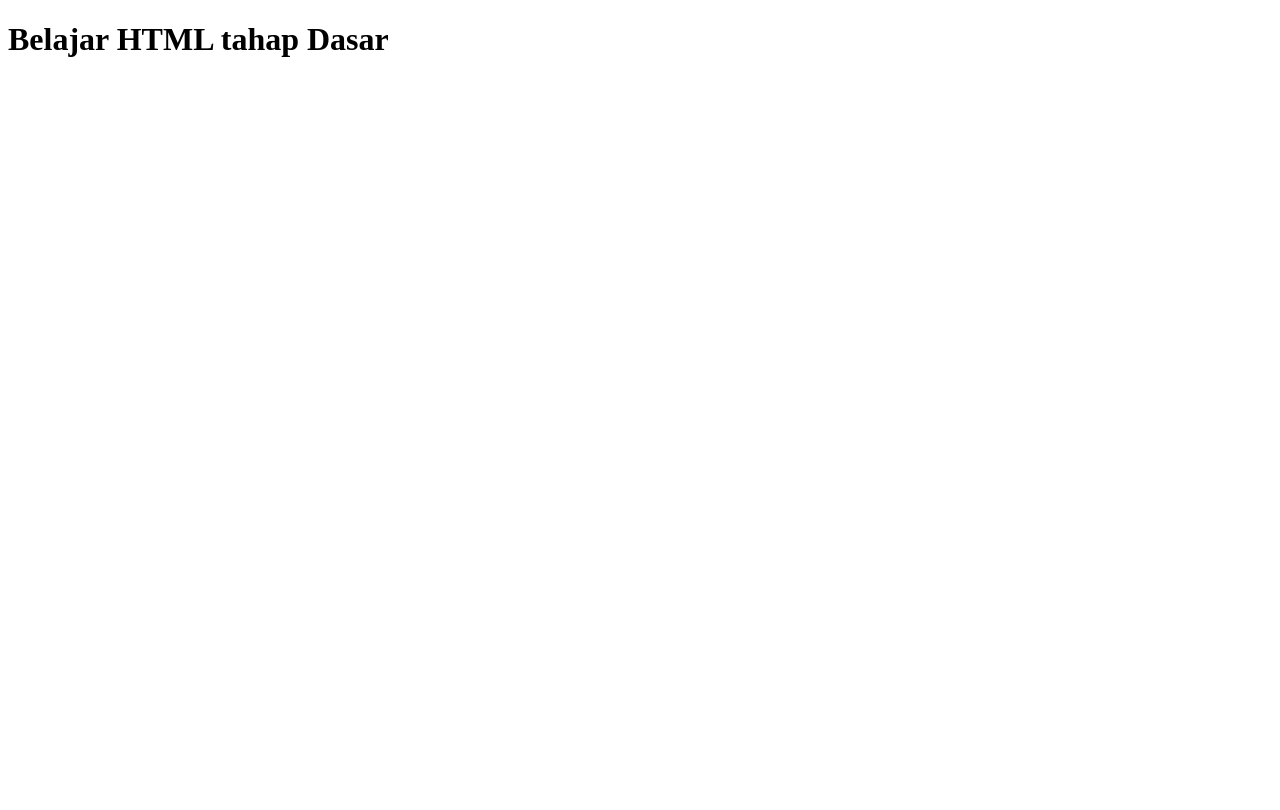
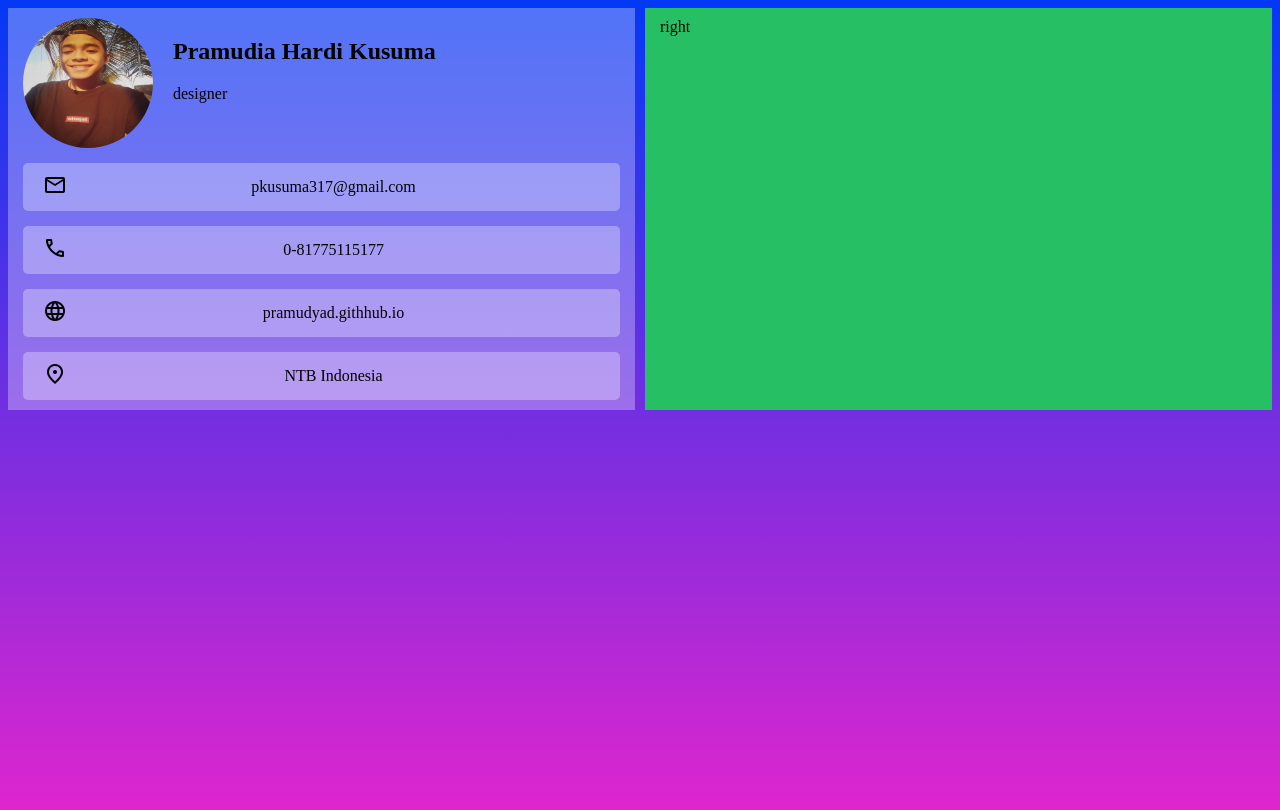
Before and after one commit to pramudyaD/pramudyad.github.io, a plain HTML site: page index.html in a window 1280 px wide. Drawn offline with nearby package versions, Linux system fonts and the light colour scheme; a web font is replaced by a local one.

Commit message:
fix contact

```diff
--- a/index.html
+++ b/index.html
@@ -1,12 +1,64 @@
 <!DOCTYPE html>
 <html lang="en">
+
 <head>
     <meta charset="UTF-8">
     <meta name="viewport" content="width=device-width, initial-scale=1.0">
+    <link rel="stylesheet" href="style.css">
+    <link rel="preconnect" href="https://fonts.googleapis.com">
+    <link rel="preconnect" href="https://fonts.gstatic.com" crossorigin>
+    <link
+        href="https://fonts.googleapis.com/css2?family=Bokor&family=Dancing+Script:wght@400..700&family=Ga+Maamli&family=Parkinsans:wght@300..800&family=Playfair+Display:ital,wght@0,400..900;1,400..900&family=Playwrite+DE+Grund+Guides&family=Protest+Revolution&family=Sevillana&display=swap"
+        rel="stylesheet">
+    <link href="https://fonts.googleapis.com/css2?family=Material+Symbols+Outlined" rel="stylesheet" />
     <title>Document</title>
 </head>
+
 <body>
-    <h1>Belajar HTML tahap Dasar</h1>
+    <div class="container">
+        <div class="left-side">
+            <div class="profile">
+                <img src="/f2.jpg" alt="sebenarnya ini foto profil">
+                <div class="nama">
+                    <h2>Pramudia Hardi Kusuma</h2>
+                    <p>designer</p>
+                </div>
+            </div>
+            <div class="contact">
+                <div class="icon">
+                    <span class="material-symbols-outlined">
+                        mail
+                    </span>
+                </div>
+                <div class="text">pkusuma317@gmail.com</div>
+            </div>
+            <div class="contact">
+                <div class="icon">
+                    <span class="material-symbols-outlined">
+                        call
+                    </span>
+                </div>
+                <div class="text">0-81775115177</div>
+            </div>
+            <div class="contact">
+                <div class="icon">
+                    <span class="material-symbols-outlined">
+                        language
+                    </span>
+                </div>
+                <div class="text">pramudyad.githhub.io</div>
+            </div>
+            <div class="contact">
+                <div class="icon">
+                    <span class="material-symbols-outlined">
+                        location_on
+                    </span>
+                </div>
+                <div class="text">NTB Indonesia</div>
+            </div>
+        </div>
+        <div class="right-side">right</div>
+    </div>
+</body>
 
-</body>
 </html>
--- /dev/null
+++ b/style.css
@@ -0,0 +1,64 @@
+body {
+    background-image: linear-gradient(#0338F4, #E025CE);
+    height: 100vh;
+    font-family: "Protest Revolution", serif;
+    font-weight: 400;
+    font-style: normal;
+}
+
+.container {
+    /* background-color: aliceblue; */
+    display: flex;
+    gap: 10px;
+
+}
+
+.left-side {
+    background-color: rgba(255, 255, 255, 0.3);
+    display: flex;
+    flex-direction: column;
+    gap: 15px;
+
+}
+
+.right-side {
+    background-color: rgb(39, 191, 99);
+}
+
+.left-side,
+.right-side {
+    flex: 1 1 0%;
+    padding: 10px 15px;
+
+}
+
+.left-side img {
+    width: 130px;
+    height: 130px;
+    border-radius: 100%;
+}
+
+.profile {
+    display: flex;
+    gap: 20px;
+}
+
+.nama {
+    flex-grow: 1;
+}
+
+.contact{
+display: flex;
+background-color: rgba(255, 255, 255, 0.3);
+border-radius: 5px;
+padding: 10px 20px;
+/* justify-content: center; */
+align-items: center;
+}
+
+.contact .text {
+flex-grow: 1;
+text-align: center;
+
+
+}
```
Also changed, not shown: f2.jpg (added).
